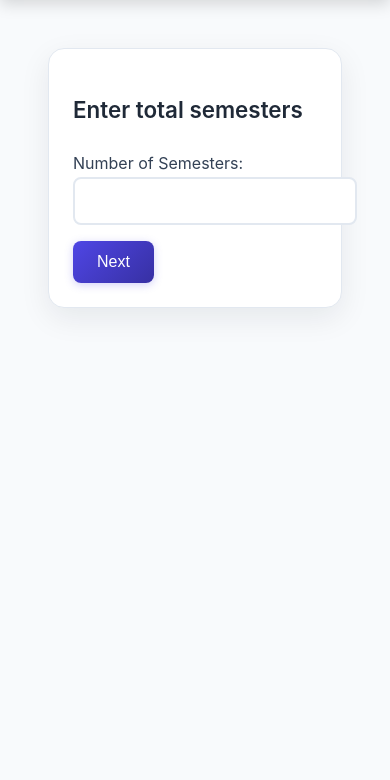
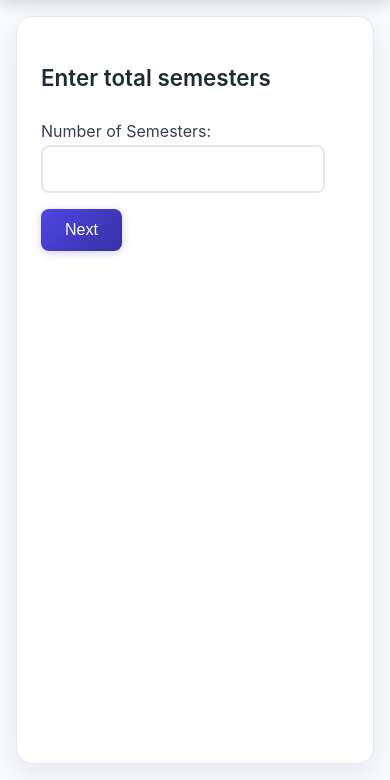
Before and after one commit to Ayesha495/Riphah-GPA-calculator, a Django app: page /cgpa/ in a window 390 px wide. Shown: the part 64-844 px from the top of the page. Run offline with Django 5.2, Linux system fonts and the light colour scheme.

Commit message:
Added responsive fluid CSS

```diff
--- a/calculator/templates/calculator/base.html
+++ b/calculator/templates/calculator/base.html
@@ -15,14 +15,8 @@
   </header>
 
   {% if not home_page %}
-  <div class="main-layout">
-    <main class="main-content">
-      <div class="container">
-        {% block content %}{% endblock %}
-      </div>
-    </main>
-
-
+  <div class="container">
+    {% block content %}{% endblock %}
   </div>
   {% else %}
   <div class="home-content">
```
